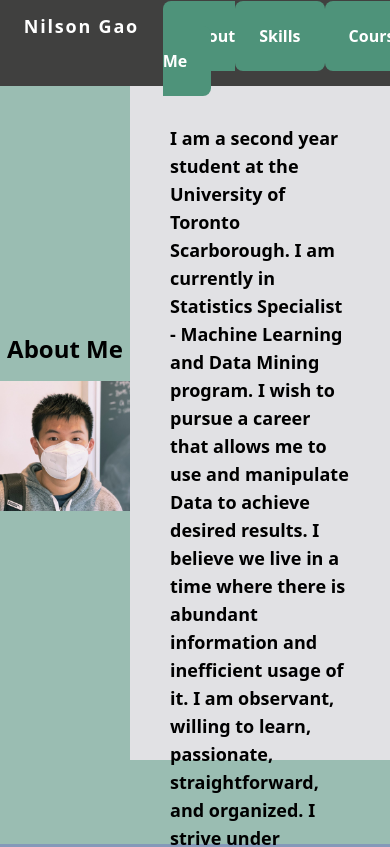
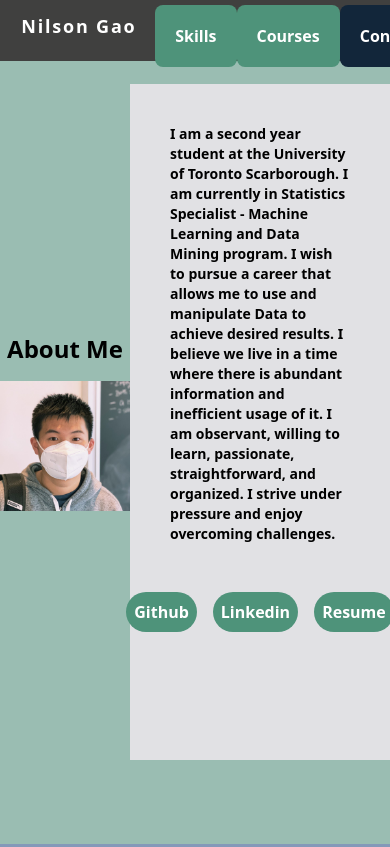
Before and after one commit to Gao-N/Gao-N.github.io, a React (Create React App) app: page / in a window 390 px wide. Shown: the top 847 px of the page. Built offline with nearby package versions, Linux system fonts and the light colour scheme.

Commit message:
finished responsive design, added modularity of links, and removed a nav section header

```diff
--- a/src/App.js
+++ b/src/App.js
@@ -1,14 +1,15 @@
 //import logo from './logo.svg';
 import Button from './Button';
+import LinkButton from './LinkButton';
 import NavItem from './NavItem';
 export default function App() {
   return (
     <div className='scroll-smooth'>
-      <nav className='fixed flex justify-around items-center bg-onyx min-h-13 p-3 w-screen'>
-        <div className='flex justify-around tracking-[.25em] w-screen'>
+      <nav className='fixed flex justify-around items-center bg-onyx p-3 w-full'>
+        <div className='flex justify-around tracking-[.10em] w-screen'>
           <a href='/'><h1 className='text-lg text-white font-bold hover:text-black tracking-widest'>Nilson Gao</h1></a>
           <ul className='flex justify-around w-7/12 scroll-smooth'>
-            <NavItem title="About Me" href={"#Summary"}></NavItem>
+            {/* <NavItem title="About Me" href={"#Summary"}></NavItem> */}
             <NavItem title="Skills" href={"#Skills"}></NavItem>
             <NavItem title="Courses" href={"#Courses"}></NavItem>
             <Button title="Contact" href={"mailto:nilsongao33@gmail.com"}></Button>
@@ -21,15 +22,15 @@
           <img src='1653540266234.jfif' alt='profile' width={300}></img>
         </div>
         <div className='flex flex-col bg-gainsboro h-4/5 w-2/3'>
-          <p className='text-lg font-bold text-left m-10'>I am a second year student at the University of Toronto Scarborough.
+          <p className='text-sm font-bold text-left m-10 sm:text-lg'>I am a second year student at the University of Toronto Scarborough.
               I am currently in Statistics Specialist - Machine Learning and Data Mining program. I wish to pursue a career that allows me to use and manipulate Data to achieve desired results.
               I believe we live in a time where there is abundant information and inefficient usage of it. I am observant, willing to learn, passionate, straightforward, and organized.
               I strive under pressure and enjoy overcoming challenges.
           </p>
           <div className='flex justify-center'>
-            <a href='https://github.com/Gao-N' className="text-lg text-center text-white bg-emerald font-bold tracking-normal rounded-full hover:bg-opal hover:text-black w-1/6 p-2 m-2">Github</a>
-            <a href='https://www.linkedin.com/in/nilson-gao/' className="text-base text-center text-white bg-emerald font-bold tracking-normal rounded-full hover:bg-opal hover:text-black w-1/6 p-2 m-2">Linkedin</a>
-            <a href='/Nilson_Gao_Resume_28-09-2022-16-07-39.pdf' target="_blank" className="text-lg text-center text-white bg-emerald font-bold tracking-normal rounded-full hover:bg-opal hover:text-black w-1/6 p-2 m-2">Resume</a>
+            <LinkButton href={'https://github.com/Gao-N'} title="Github"></LinkButton>
+            <LinkButton href={'https://www.linkedin.com/in/nilson-gao/'} title="Linkedin"></LinkButton>
+            <LinkButton href={'/Nilson_Gao_Resume_28-09-2022-16-07-39.pdf'} title="Resume"></LinkButton>
           </div>
         </div>
       </section>
--- a/src/Button.js
+++ b/src/Button.js
@@ -1,3 +1,3 @@
 export default function Button({title, href}){
-    return <li className="list-none pt-3"><a href={href} className="text-white align-text-bottom bg-prussian font-bold content-bottom tracking-normal rounded-lg p-6 hover:bg-blue hover:text-black" >{title}</a></li>
+    return <li className="list-none pt-3"><a href={href} className="text-white align-text-bottom bg-prussian font-bold content-bottom tracking-normal rounded-lg p-5 hover:bg-blue hover:text-black" >{title}</a></li>
 }
--- /dev/null
+++ b/src/LinkButton.js
@@ -0,0 +1,3 @@
+export default function LinkButton({title, href}){
+    return <a href={href} className="text-center text-white bg-emerald font-bold tracking-normal rounded-full hover:bg-opal sm:w-1/6 sm:text-lg hover:text-black w-1/3 p-2 m-2">{title}</a>
+}
--- a/src/NavItem.js
+++ b/src/NavItem.js
@@ -1,3 +1,3 @@
 export default function navSection({title, href}){
-    return <li className="list-none pt-3"><a href={href} className="text-white align-text-bottom bg-emerald font-bold content-bottom tracking-normal rounded-lg p-6 hover:bg-opal hover:text-black" >{title}</a></li>
+    return <li className="list-none pt-3"><a href={href} className="text-white align-text-bottom bg-emerald font-bold content-bottom tracking-normal rounded-lg p-5 hover:bg-opal hover:text-black" >{title}</a></li>
 }
```
